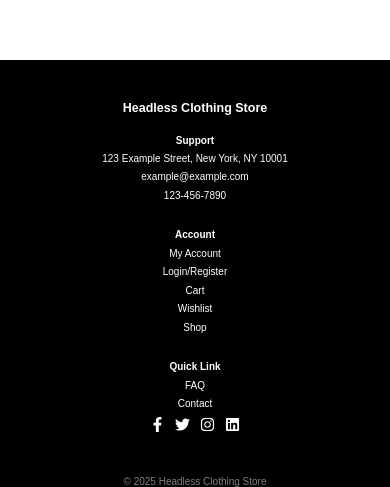
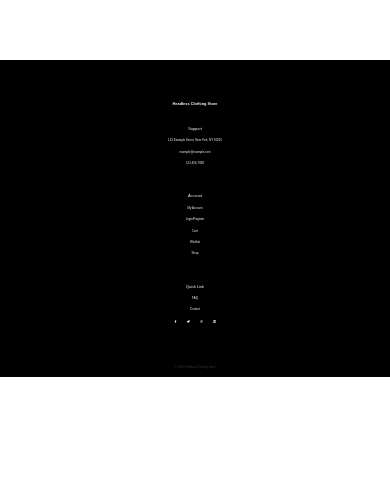
Before and after one commit to MattiVboiii/gw2_svm, a React (Vite) app: page /login in a window 390 px wide. Shown: the part 948-1435 px from the top of the page. After the commit the page ends 1325 px from the top, so only its background shows below. Built offline with nearby package versions, Linux system fonts and the light colour scheme.

Commit message:
Refactor footer component structure and update styling for improved responsiveness

```diff
--- a/src/components/global/Footer.tsx
+++ b/src/components/global/Footer.tsx
@@ -13,9 +13,9 @@ const Footer = () => {
       <footer>
         <div className={styles.footer_container}>
           <div>
-            <h1>
-              <Link to='/'>Headless Clothing Store</Link>
-            </h1>
+            <Link to='/'>
+              <h1>Headless Clothing Store</h1>
+            </Link>
           </div>
           <div>
             <h2>Support</h2>
--- a/src/styles/global/Footer.module.css
+++ b/src/styles/global/Footer.module.css
@@ -8,37 +8,56 @@
     .footer_container {
       display: flex;
       justify-content: space-between;
-      padding: 5vh 15vw;
+      padding: 5vh 5vw;
+
       h1 {
         font-weight: bold;
-        font-size: 1.25rem;
+        font-size: 1vw;
       }
       h2 {
-        font-weight: bold;
+        font-size: 1vw;
         margin-bottom: 2.5vh;
       }
       p {
+        font-size: 0.75vw;
         margin-bottom: 1vh;
       }
       a {
         text-decoration: none;
         color: white;
         transition: all 0.2s ease-in-out;
+        font-size: 0.75vw;
+        position: relative;
         &:hover {
-          cursor: pointer;
-          color: red;
-          text-decoration: underline;
+          color: var(--redAccent);
+        }
+        &::before {
+          content: '';
+          position: absolute;
+          width: 100%;
+          height: 0.15vh;
+          bottom: -0.5vh;
+          left: 0;
+          background-color: var(--redAccent);
+          visibility: hidden;
+          transform: scaleX(0);
+          transition: all 0.2s ease-in-out;
+        }
+        &:hover::before {
+          visibility: visible;
+          transform: scaleX(1);
         }
       }
       .icons {
         display: flex;
         gap: 10px;
-        font-size: 1.5rem;
       }
     }
     .copyright {
       text-align: center;
-      color: grey;
+      color: var(--primaryDarkGrey);
+      font-size: 0.75vw;
+      padding-bottom: 1vh;
     }
   }
 }
```
